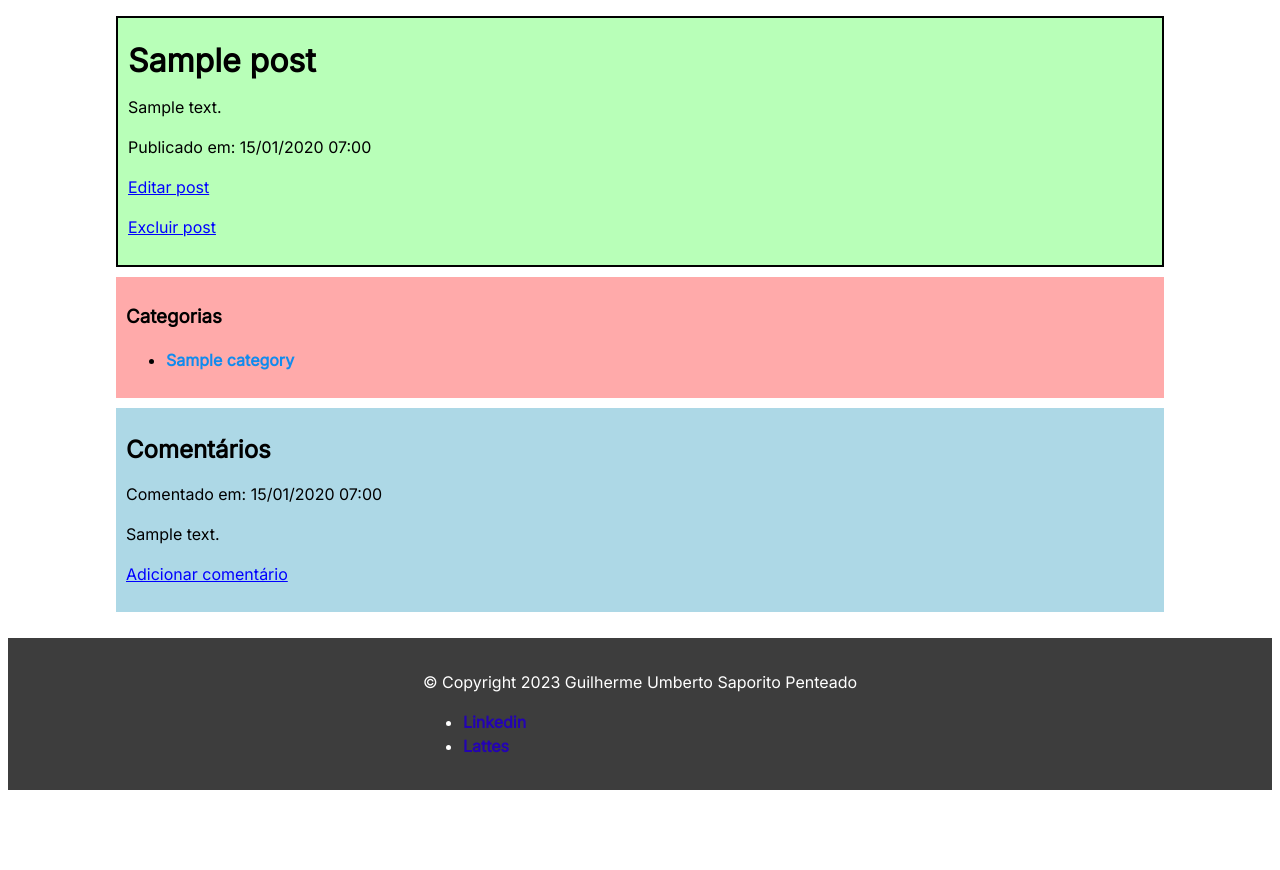
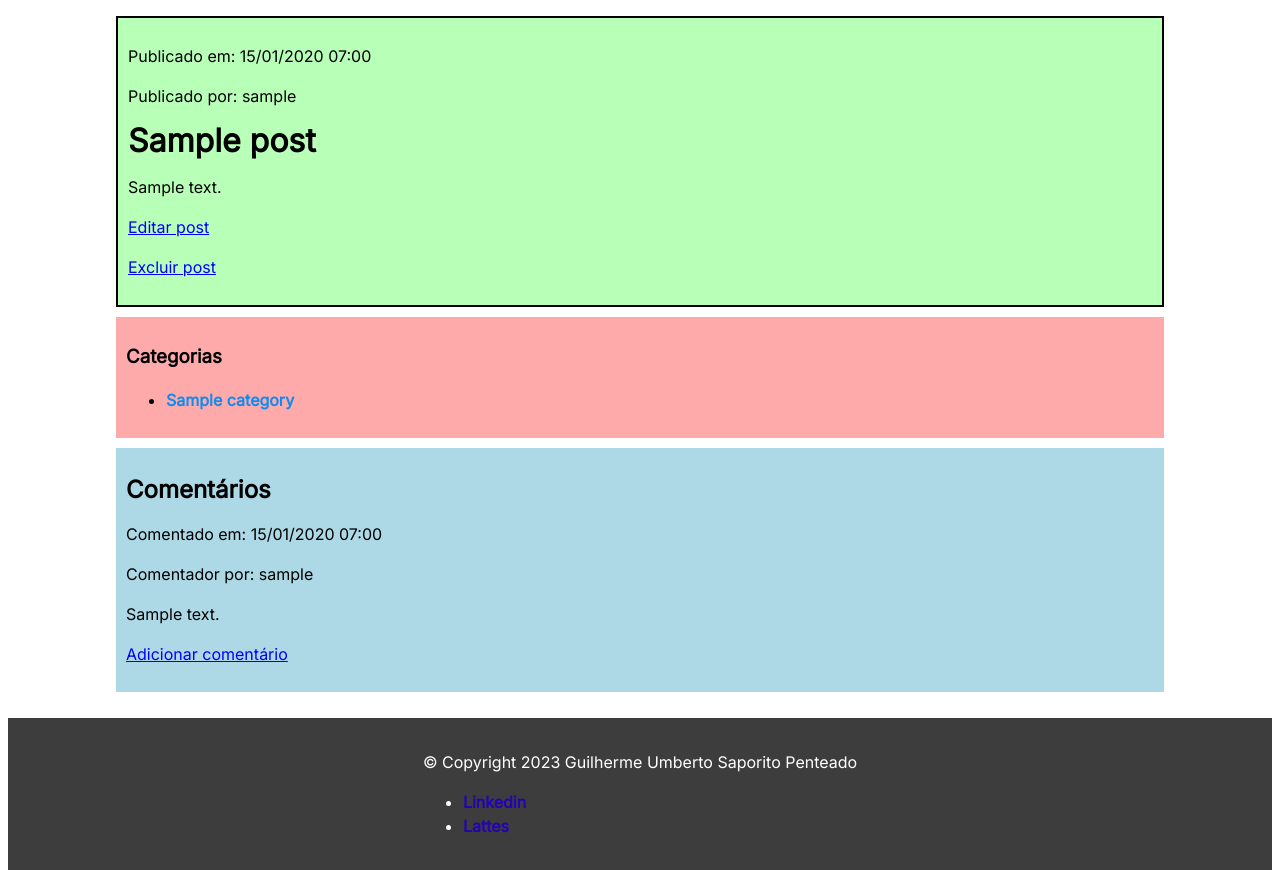
Before and after one commit to GuilhermeUSPenteado/blogfamiliar, a Django app: page /post/1/ in a window 1280 px wide. Shown: the part 267-1137 px from the top of the page. Before the commit the page ends 1057 px from the top, so only its background shows below. Run offline with Django 4.2, Linux system fonts and the light colour scheme; a user stored in the database is signed in; tables that the repository leaves empty hold one stand-in row (values such as "Sample post").

Commit message:
Decimo terceito commit

```diff
--- a/blog/templates/blog/post_detail.html
+++ b/blog/templates/blog/post_detail.html
@@ -6,9 +6,10 @@
 
 {% block content %}
   <div class="post">
+    <p>Publicado em: {{ post.post_date|date:"d/m/Y H:i" }}</p>
+    <p>Publicado por: {{ post.author }}</p>
     <h1>{{ post.title }}</h1>
     <p>{{ post.content }}</p>
-    <p>Publicado em: {{ post.post_date|date:"d/m/Y H:i" }}</p>
     <p><a href="{% url 'post_edit' pk=post.pk %}">Editar post</a></p>
     <p><a href="{% url 'post_delete' pk=post.pk %}">Excluir post</a></p>
   </div>
@@ -27,6 +28,7 @@
     <h2>Comentários</h2>
     {% for comment in comments %}
     <p>Comentado em: {{ comment.created_date|date:"d/m/Y H:i" }}</p>
+    <p>Comentador por: {{ comment.author }}</p>
     <p>{{ comment.text }}</p>
     {% empty %}
     <p>Nenhum comentário ainda.</p>
```
